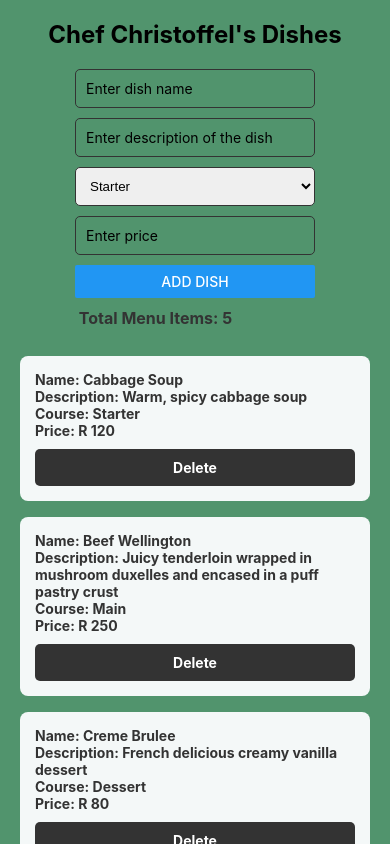
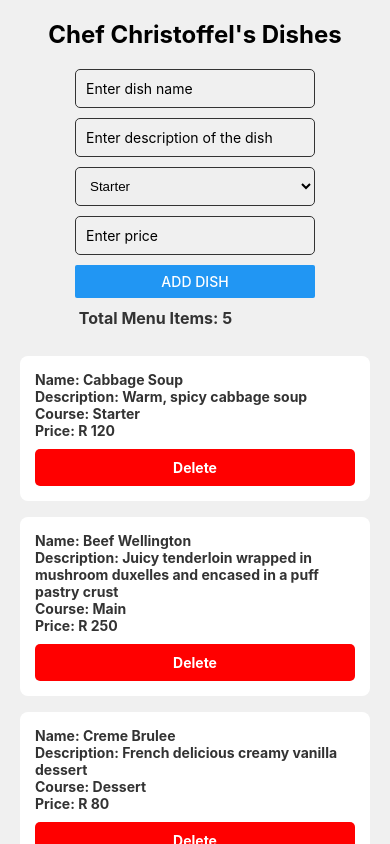
Before and after one commit to Gugulethu11/MASTPOEPART2, a React Native app: screen / in a window 390 px wide. Built offline with nearby package versions, Linux system fonts and the light colour scheme.

Commit message:
refactor: update styles for improved UI consistency in App component.

```diff
--- a/App.tsx
+++ b/App.tsx
@@ -117,7 +117,7 @@ export default function App() {
 const styles = StyleSheet.create({
   container: {
     flex: 1,
-    backgroundColor: 'rgba(81, 148, 109, 1)',
+    backgroundColor: '#f0f0f0',
     alignItems: 'center',
     justifyContent: 'center',
   },
@@ -139,7 +139,7 @@ const styles = StyleSheet.create({
     borderRadius: 5,
   },
   item: {
-    backgroundColor: "#f4f8f8ff",
+    backgroundColor: "#fff",
     padding: 15,
     marginVertical: 8,
     borderRadius: 8,
@@ -167,7 +167,7 @@ const styles = StyleSheet.create({
     fontWeight: "bold",
   },
   deletebutton:{
-    backgroundColor: "#333",
+    backgroundColor: "red",
     padding: 10,
     borderRadius: 5,
     marginTop: 10,
```
